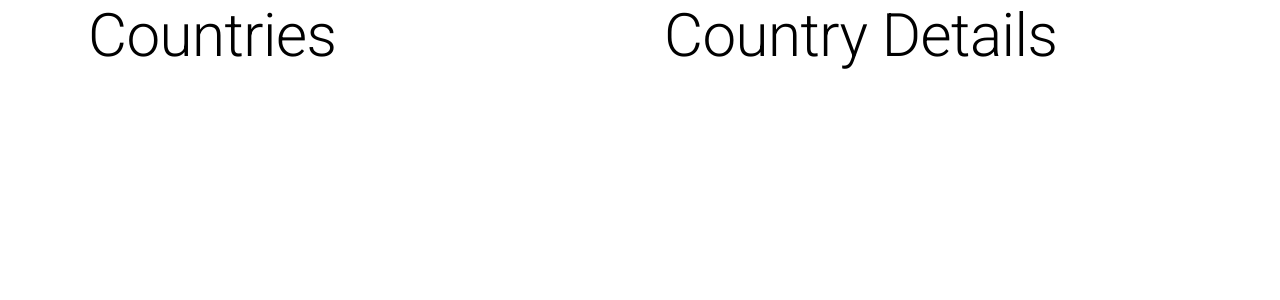
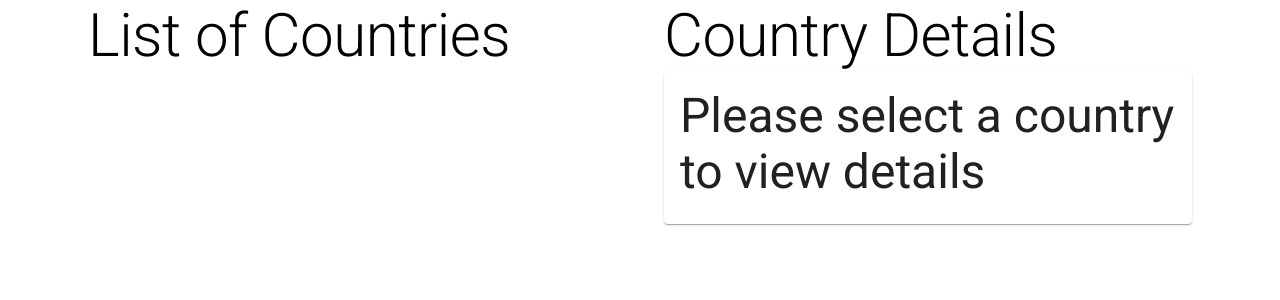
Before and after one commit to dakshithal/country-details, a React (Create React App) app in the folder ui/: page / in a window 1280 px wide. Shown: the top 300 px of the page. Built offline with nearby package versions, Linux system fonts and the light colour scheme.

Commit message:
Add split view for list and details

```diff
--- a/ui/src/App.tsx
+++ b/ui/src/App.tsx
@@ -1,18 +1,27 @@
-import React from 'react';
+import React, { useState } from 'react';
 import '@fontsource/roboto/300.css';
 import '@fontsource/roboto/400.css';
 import '@fontsource/roboto/500.css';
 import '@fontsource/roboto/700.css';
 import { Container } from '@mui/material';
-import { CountryList } from './components/CountryList';
-import { Country } from './components/Country';
+import { CountryList, CountryListItem } from './components/CountryList';
+import { Country, CountryDetails } from './components/CountryDetails';
 
 function App() {
+  const [countries, setCountries] = useState<CountryListItem[]>([]);
+  const [selectedCountry, setSelectedCountry] = useState<CountryListItem>();
+  const [selectedCountryDetails, setSelectedCountryDetails] = useState<Country>();
+
   return (
     <Container>
       <div style={{ display: 'flex'}}>
-          <CountryList />
-          <Country />
+          <CountryList
+            countries={countries}
+            setSelectedCountry={setSelectedCountry}
+          />
+          <CountryDetails
+            country={selectedCountryDetails}
+          />
       </div>
     </Container>
   );
--- a/ui/src/components/Country.tsx
+++ /dev/null
@@ -1,12 +0,0 @@
-import { Typography } from "@mui/material"
-import { Container } from "@mui/system"
-
-export const Country = () => {
-  return (
-    <Container id="country-details">
-      <Typography variant="h2">
-        Country Details
-      </Typography>
-    </Container>
-  )
-}
--- /dev/null
+++ b/ui/src/components/CountryDetails.tsx
@@ -0,0 +1,48 @@
+import { Card, CardContent, Typography } from "@mui/material"
+import { Container } from "@mui/system"
+
+export interface Country {
+  name: string;
+  country_code: string;
+  capital: string;
+  population: number;
+  flag_file_url: string;
+}
+
+export interface CountryDetailsProps {
+  country?: Country;
+}
+
+export const CountryDetails = ({ country }: CountryDetailsProps) => {
+  return (
+    <Container id="country-details">
+      <Typography variant="h2">
+        Country Details
+      </Typography>
+      {
+        country
+        ? <Card>
+            <CardContent>
+              <Typography variant="h3">
+                {country.name}
+              </Typography>
+              <img
+                width="100px"
+                height="75px"
+                src={country.flag_file_url}
+                alt={`flag of ${country.name}`}
+              />
+            </CardContent>
+          </Card>
+        : <Card>
+            <CardContent>
+              <Typography variant="h3">
+                Please select a country to view details
+              </Typography>
+            </CardContent>
+          </Card>
+      }
+
+    </Container>
+  )
+}
--- a/ui/src/components/CountryList.tsx
+++ b/ui/src/components/CountryList.tsx
@@ -1,10 +1,31 @@
-import { Typography } from "@mui/material"
+import { List, ListItem, ListItemText, Typography } from "@mui/material"
 import { Container } from "@mui/system"
 
-export const CountryList = () => {
+export interface CountryListItem {
+  name: string;
+  country_code: string;
+}
+
+export interface CountryListProps {
+  countries: CountryListItem[];
+  setSelectedCountry: ((selectedCountry: CountryListItem) => void);
+}
+
+export const CountryList = ({ countries, setSelectedCountry }: CountryListProps) => {
   return (
-    <Container>
-      <Typography variant="h2">Countries</Typography>
+    <Container id="country-list">
+      <Typography variant="h2">List of Countries</Typography>
+      <List>
+      {
+        countries.map((country) => {
+          return (
+            <ListItem key={country.country_code}>
+              <ListItemText>{country.name}</ListItemText>
+            </ListItem>
+          );
+        })
+      }
+      </List>
     </Container>
   )
 }
```
Also changed, not shown: 1 other file (tests, documents, lock files or other folders).
